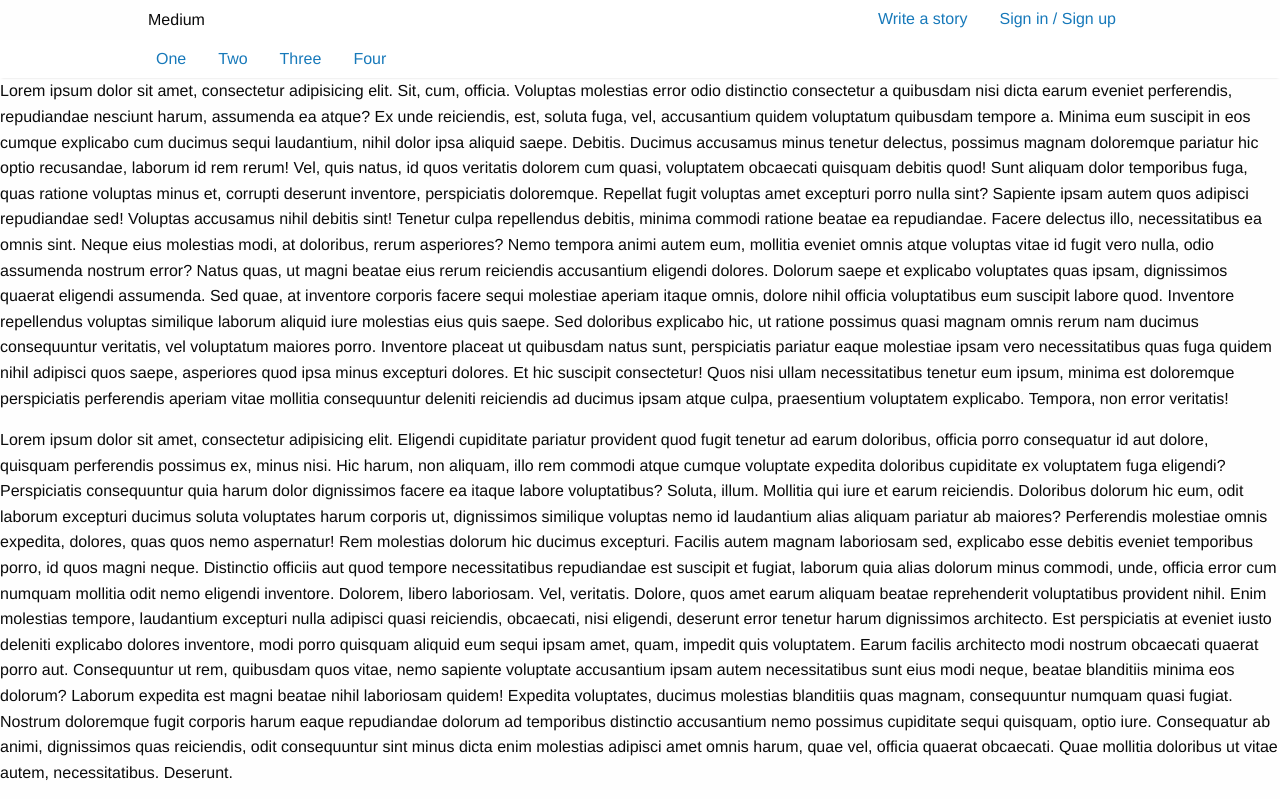
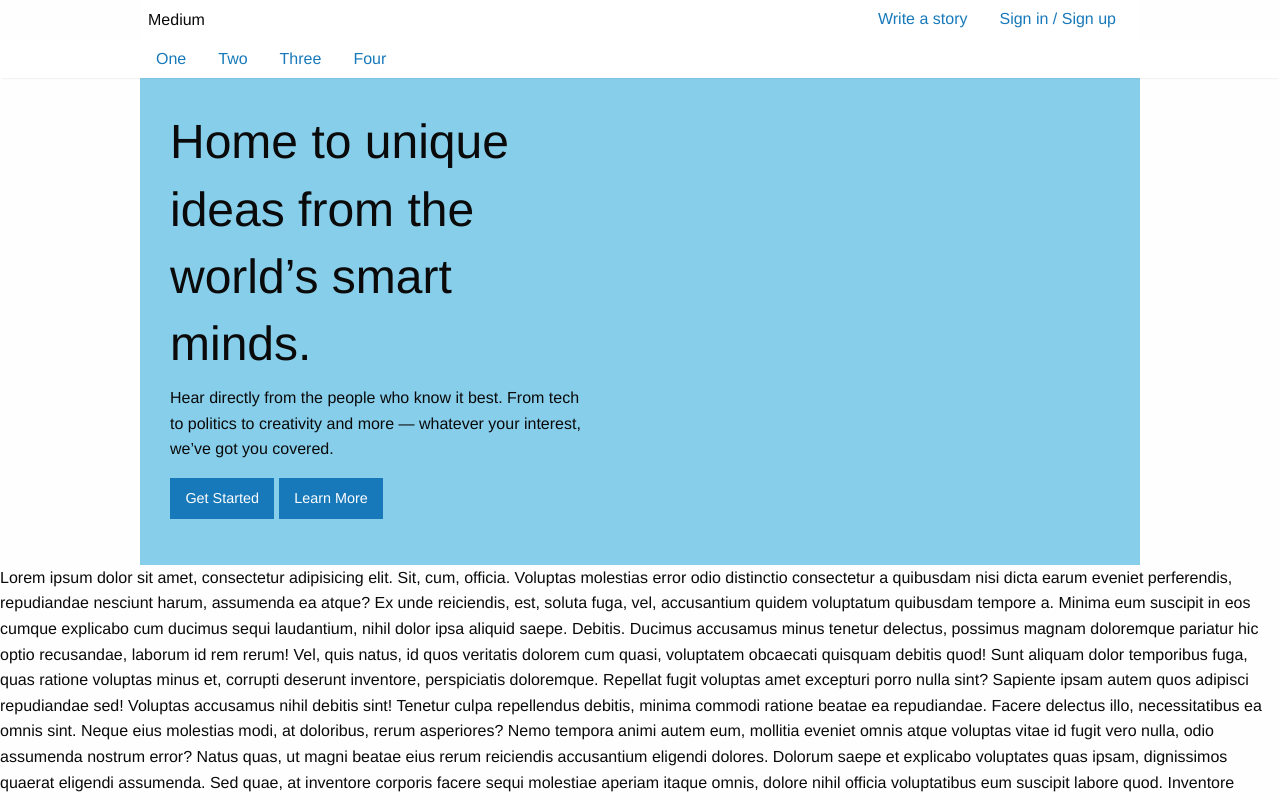
Before and after one commit to seungha-kim/seungha-kim.github.io, a plain HTML site: page medium.html in a window 1280 px wide. Shown: the top 799 px of the page. Drawn offline with nearby package versions, Linux system fonts and the light colour scheme.

Commit message:
hero area

```diff
--- a/medium.html
+++ b/medium.html
@@ -20,6 +20,16 @@
             max-width: 1000px;
             margin-left: auto;
             margin-right: auto;
+        }
+        .sw-hero {
+            background-color: skyblue;
+            padding: 30px;
+        }
+        .sw-main-header {
+            width: 423px;
+        }
+        .sw-sub-header {
+            width: 423px;
         }
     </style>
 </head>
@@ -46,6 +56,14 @@
             </ul>
         </div>
     </div>
+    <header class="sw-hero sw-max-width">
+        <h1 class="sw-main-header">Home to unique ideas from the world’s smart minds.</h1>
+        <p class="sw-sub-header">Hear directly from the people who know it best. From tech to politics to creativity and more — whatever your interest, we’ve got you covered.</p>
+        <div>
+            <a href="#" class="button">Get Started</a>
+            <a href="#" class="button">Learn More</a>
+        </div>
+    </header>
     <p>
         <span>Lorem ipsum dolor sit amet, consectetur adipisicing elit. Sit, cum, officia. Voluptas molestias error odio distinctio consectetur a quibusdam nisi dicta earum eveniet perferendis, repudiandae nesciunt harum, assumenda ea atque?</span>
         <span>Ex unde reiciendis, est, soluta fuga, vel, accusantium quidem voluptatum quibusdam tempore a. Minima eum suscipit in eos cumque explicabo cum ducimus sequi laudantium, nihil dolor ipsa aliquid saepe. Debitis.</span>
```
